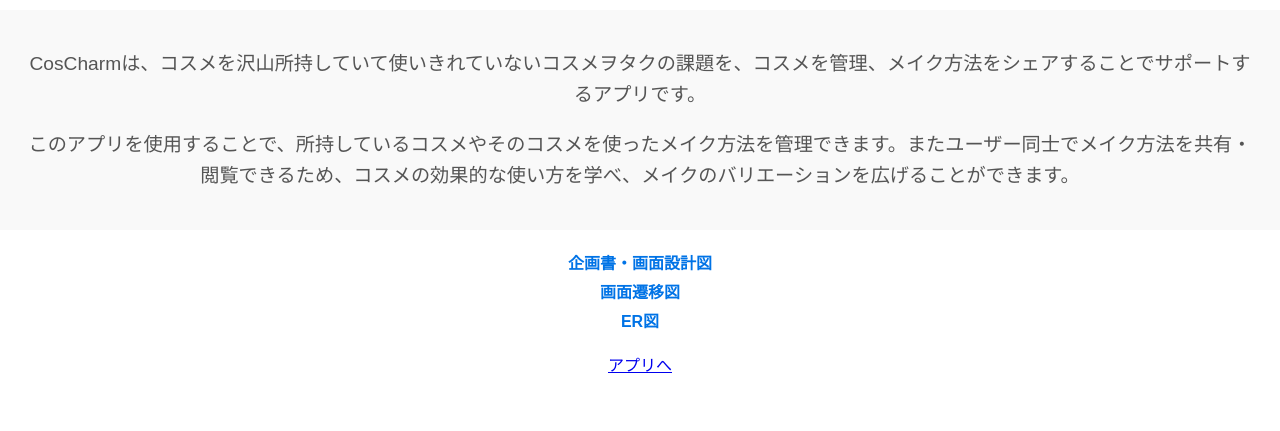
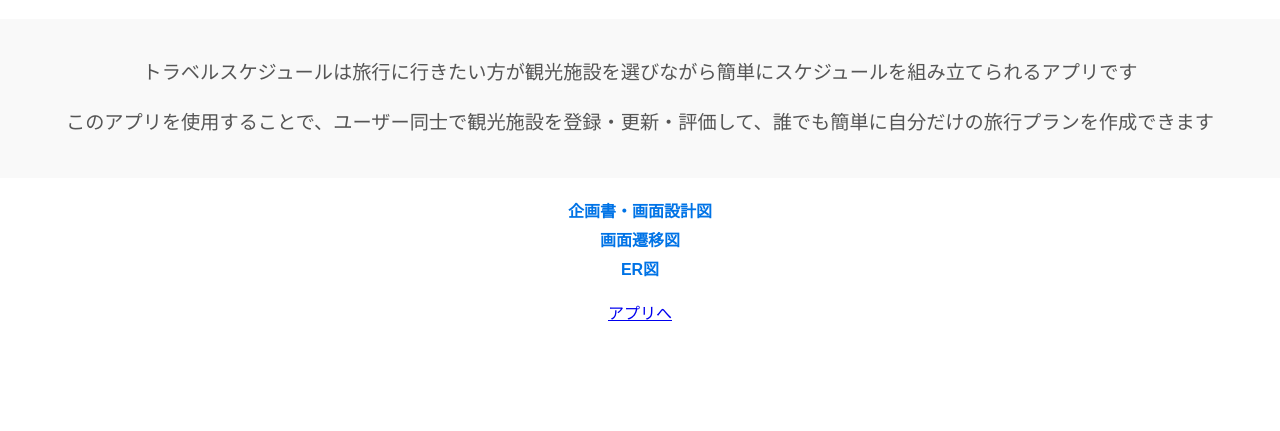
Before and after one commit to chiakimayuzu/travel-schedule, a Django app: page /travel_schedule/portfolio/ in a window 1280 px wide. Shown: the part 307-738 px from the top of the page. Run offline with Django 5.2, Linux system fonts and the light colour scheme.

Commit message:
plan修正

```diff
--- a/travel_schedule_project/travelapp/templates/portfolio.html
+++ b/travel_schedule_project/travelapp/templates/portfolio.html
@@ -12,7 +12,7 @@
             text-align: center;
         }
         .header {
-            background-color: #f8e8f8;
+            background-color:  #e6f0ff;
             padding: 20px 0;
         }
         .header h1 {
@@ -62,7 +62,7 @@
 </head>
 <body>
     <div class="header">
-        <h1>CosCharm</h1>
+        <h1>トラベルスケジュール</h1>
     </div>
 
     <div class="image-gallery">
@@ -75,10 +75,10 @@
 
     <div class="description">
         <p>
-            CosCharmは、コスメを沢山所持していて使いきれていないコスメヲタクの課題を、コスメを管理、メイク方法をシェアすることでサポートするアプリです。
+            トラベルスケジュールは旅行に行きたい方が観光施設を選びながら簡単にスケジュールを組み立てられるアプリです
         </p>
         <p>
-            このアプリを使用することで、所持しているコスメやそのコスメを使ったメイク方法を管理できます。またユーザー同士でメイク方法を共有・閲覧できるため、コスメの効果的な使い方を学べ、メイクのバリエーションを広げることができます。
+            このアプリを使用することで、ユーザー同士で観光施設を登録・更新・評価して、誰でも簡単に自分だけの旅行プランを作成できます
         </p>
     </div>
 
@@ -87,5 +87,5 @@
         <a href="static/images/portfolio/画面遷移図_田口明香里%20(1).svg" target="_blank">画面遷移図</a>
         <a href="static/images/portfolio/ER図._田口明香里.svg" target="_blank">ER図</a>
     </div>
-    <a href="{% url 'home' %}">アプリへ</a>
+    <a href="{% url 'travelapp:home' %}">アプリへ</a>
 </body>
```
Also changed, not shown: travel_schedule_project/travelapp/templates/plan/edit_touristplan.html (+10 -1 lines), travel_schedule_project/travelapp/templates/plan/modal_search_touristspot.html (deleted, +0 -18 lines).
